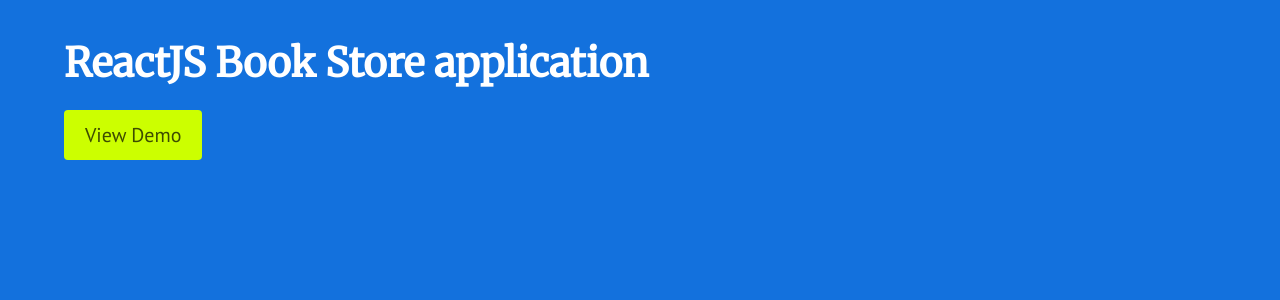
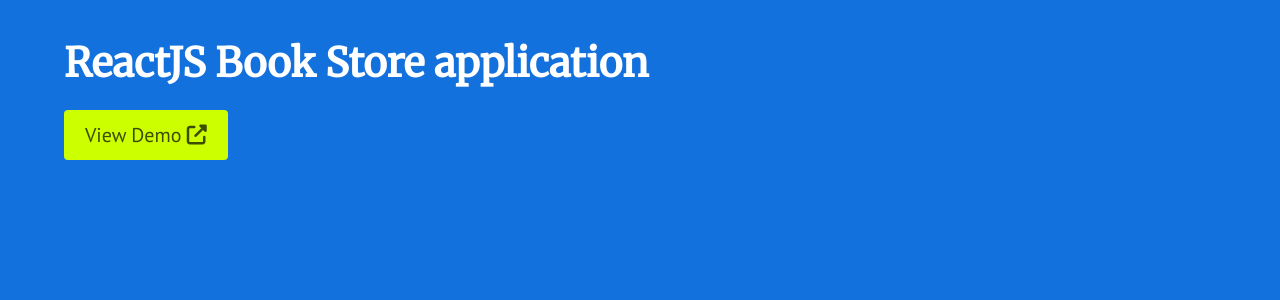
Before and after one commit to midhunhk/midhunhk.github.io, a Jekyll site: the page built from _posts/2020-08-20-reactjs-book-store-app.md, in a window 1280 px wide. Shown: the part 155-455 px from the top of the page. Built offline with Jekyll 4.4.1, drawn with Linux system fonts in a browser that asks for light colours; nearby versions of some CDN libraries; comment, search, counter and statistics services are not loaded; a style sheet for code colours, icons or effects is not loaded.

Commit message:
update adsense codes

```diff
--- a/_includes/cookie_consent.html
+++ b/_includes/cookie_consent.html
@@ -19,18 +19,7 @@
 <!-- end of Analytics-->
 
 <!-- Adsense -->
-{% if page.title != "Home" and page.title != "About" %}
-<script cookie-consent="targeting" async src="https://pagead2.googlesyndication.com/pagead/js/adsbygoogle.js?client=ca-pub-8380411311279528"
-     crossorigin="anonymous"></script>
-<!-- midhunhk_footer-1_AdSense3_728x90_as -->
-<ins class="adsbygoogle"
-     style="display:inline-block;width:728px;height:90px"
-     data-ad-client="ca-pub-8380411311279528"
-     data-ad-slot="9219267252"></ins>
-<script type="text/plain" cookie-consent="targeting">
-     (adsbygoogle = window.adsbygoogle || []).push({});
-</script>
-{% endif %}
+     <!-- Loaded in each post page with 'advertisements.html' include -->
 <!-- end of Adsense-->
 
 <noscript>ePrivacy and GPDR Cookie Consent by <a href="https://www.CookieConsent.com/" rel="nofollow noopener">Cookie Consent</a></noscript>
--- a/_includes/hero.html
+++ b/_includes/hero.html
@@ -6,7 +6,10 @@
                 <p class="subtitle is-3">{{ page.subtitle }}</p>
             {% endif %}
             {% if page.hero_link %}
-                <a href="{{ page.hero_link | relative_url }}" class="button is-success is-medium">{{ page.hero_link_text }}</a>
+                <a href="{{ page.hero_link | relative_url }}" class="button is-success is-medium" target="_blank" title="{{ page.hero_link_text }} (Opens in new tab)">
+                    {{ page.hero_link_text }}&nbsp;
+                    <i class="fas fa-external-link-alt"></i>
+                </a>
             {% endif %}
         </div>
     </div>
--- a/_layouts/post.html
+++ b/_layouts/post.html
@@ -29,6 +29,8 @@
 
   <div class="column is-8">
      {{ content }}
+
+     {% include advertisements.html %}
   </div>
 </div>
 
```
Also changed, not shown: _includes/advertisements.html (+6 -2 lines).
